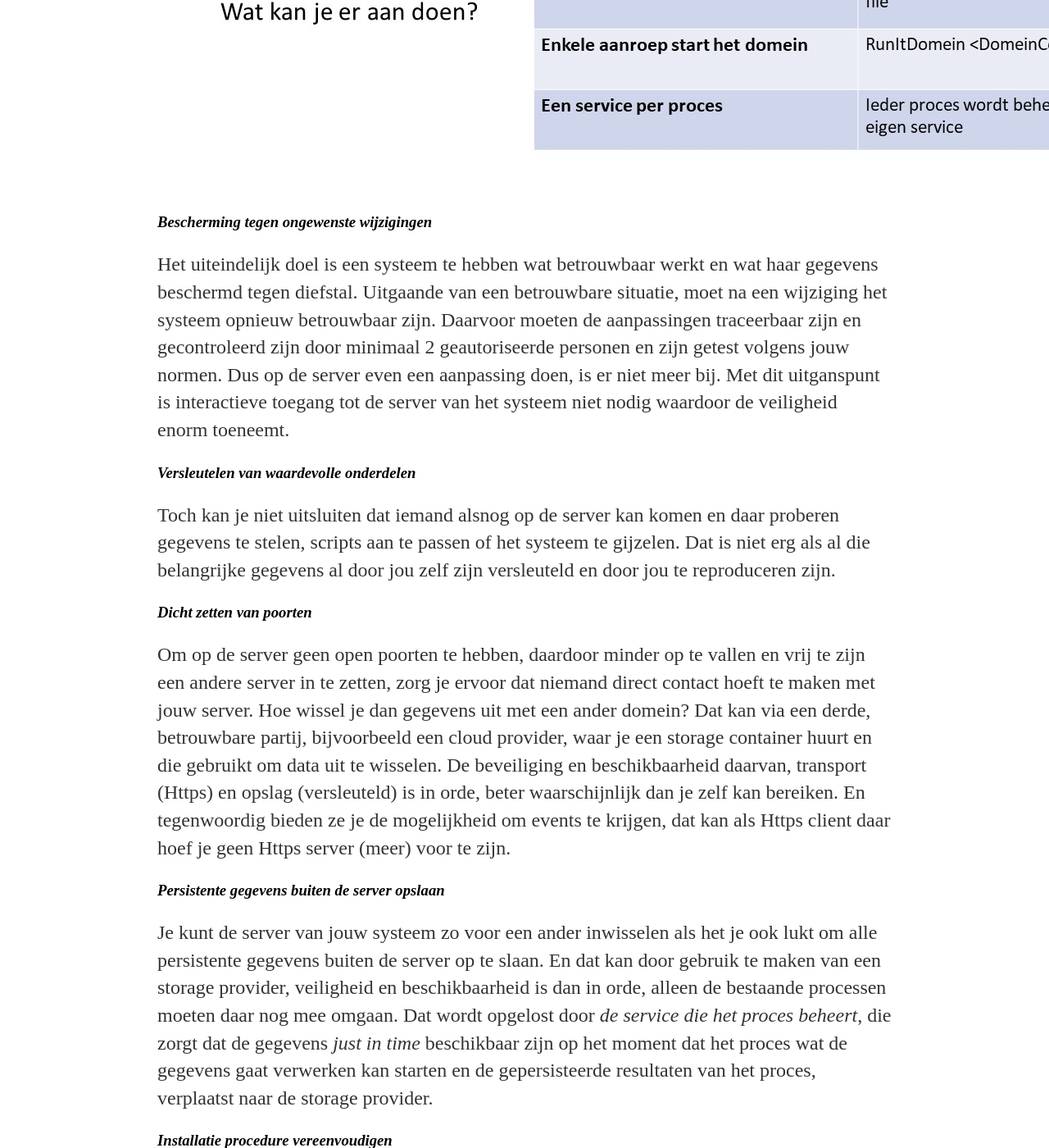
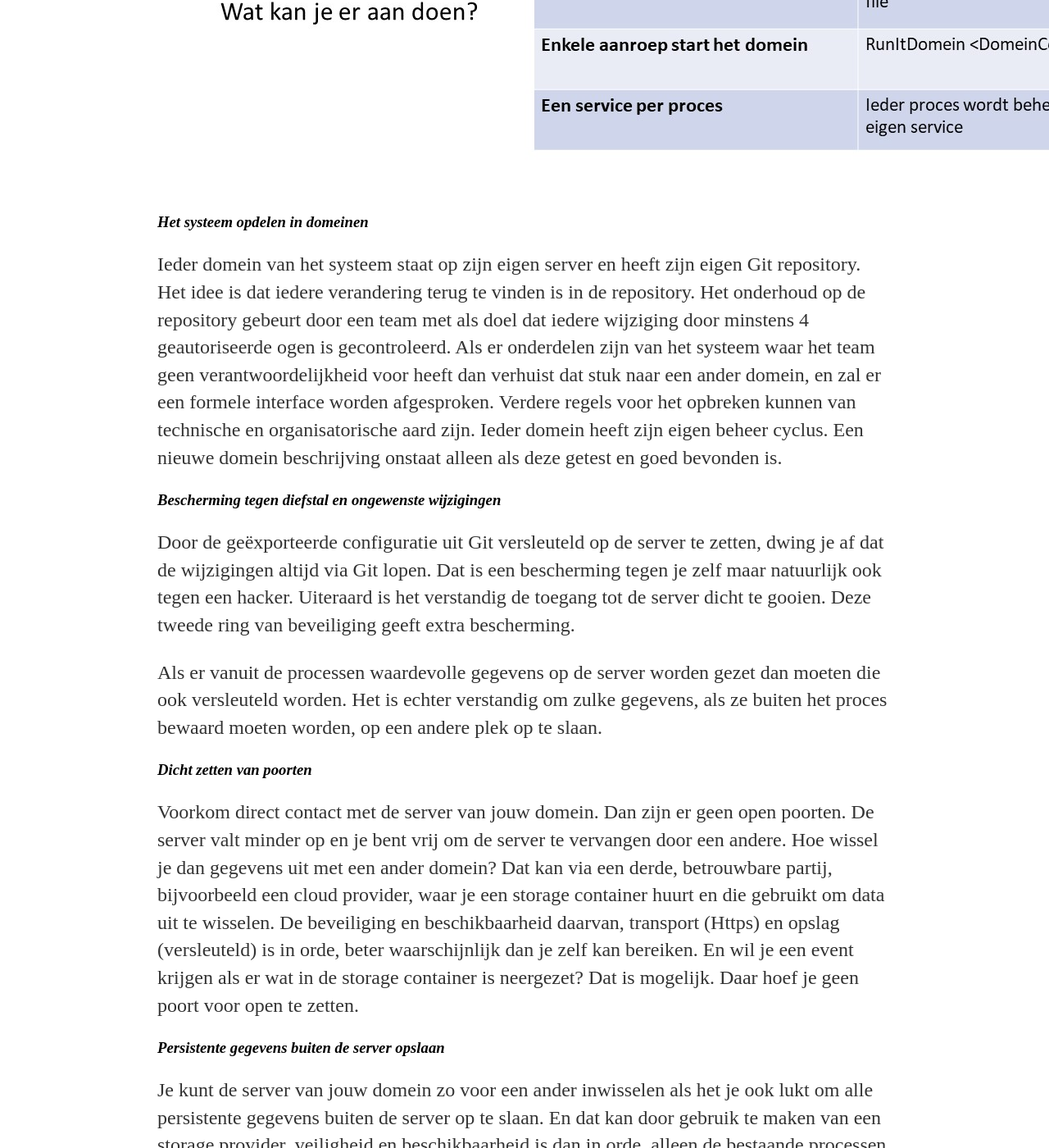
Before and after one commit to paedelm/paedelm.github.io, a Jekyll site: the page built from _posts/2021-05-24-oude systemen betrouwbaar maken.md, in a window 1280 px wide and 1400 px high, scrolled down 3536 px. Shown: the whole window at 82% size. Built offline with Jekyll 4.4.1, drawn with Linux system fonts in a browser that asks for light colours; some of the changed text lies outside the part shown.

Commit message:
vele wijzigingen

```diff
--- a/_posts/2021-05-24-oude systemen betrouwbaar maken.md
+++ b/_posts/2021-05-24-oude systemen betrouwbaar maken.md
@@ -20,16 +20,16 @@ date: 2021-05-24
 
 ### Als halfautomatisch systeem ontworpen
 
- Het ontwerp ging vroeger uit van zoveel mogelijk geautomatiseerde processen. In normale gevallen lukt dat, maar bij een lichte verstoring was een handmatige correctie gebruikelijk. Tegenwoordig merken we dat toegang voor handmatig ingrijpen gebruikt wordt voor het aanvallen van een systeem. Eenmaal toegang gekregen heeft men vaak (te) grote bevoegdheden en is er lastig te traceren wat voor acties er zijn ondernomen. Een goed bedoelende specialist kan onbedoeld het systeem ondermijnen, die andere specialist, de hacker,  is er op uit, dat merk je direct of je komt er pas (veel) later achter.
+ Het ontwerp ging vroeger uit van zoveel mogelijk geautomatiseerde processen. In normale gevallen lukt dat, maar bij een lichte verstoring was een handmatige correctie gebruikelijk. Tegenwoordig merken we dat toegang voor handmatig ingrijpen gebruikt wordt voor het aanvallen van een systeem. Eenmaal toegang gekregen heeft men vaak (te) grote bevoegdheden en is er lastig te traceren wat voor acties er zijn ondernomen. Een goed bedoelende specialist kan onbedoeld het systeem ondermijnen, die andere specialist, de hacker, doet het bewust. Soms is de ondermijning direct merkbaar, maar het kan ook sluimerend zijn eventueel ter voorbereiding op iets ergers.
 
 ### Meerdere disciplines zijn verantwoordelijk
 
- Wat vroeger ook een rol speelde: er waren twee disciplines verantwoordelijk voor een IT systeem, de ene schreef de software en de andere rolde het uit. Dat resulteerde nogal eens in incomplete gegevens bij de overdracht, bij het over te dragen programma hoort ook extra informatie zoals de voorwaarde waaronder het moet draaien, parameters die afhankelijk zijn van de omgeving waarin het gaat draaien en nog meer. Een handleiding moest uitkomst bieden. Maar het is een kunst om die te maken, en dat is meestal niet de hobby van een software ontwikkelaar.
+ Wat vroeger ook een rol speelde: er waren twee disciplines verantwoordelijk voor een IT systeem, de ene schreef de software en de andere rolde het uit. Dat resulteerde nogal eens in incomplete gegevens bij de overdracht, bij het over te dragen programma hoort ook extra informatie zoals de voorwaarde waaronder het moet draaien, parameters die afhankelijk zijn van de omgeving waarin het gaat draaien en nog meer. Een handleiding moest uitkomst bieden. Maar het is een kunst om die te maken.
  Het IT systeem werd ook niet in zijn geheel overgedragen maar het was een set onderdelen, ieder met zijn eigen instructies. Installatie gaat dan bijna nooit in één keer goed, met als gevolg handmatige correcties en (te)korte testen om de goede werking te controleren. Men is (te) snel tevreden met de werking waardoor er soms vervelende subtiele fouten onopgemerkt blijven.
 
 ### Toegankelijk maken van de server voor andere systemen
 
- De systemen draaien nooit helemaal geïsoleerd, er zijn meestal gegevens van anderen systemen nodig. Bij zo'n overdracht was er meestal direct contact tussen de servers van beide systemen.
+ De systemen draaien nooit helemaal geïsoleerd, er zijn meestal gegevens van anderen systemen nodig. Bij zo'n overdracht is er meestal direct contact tussen de servers van beide systemen.
  Hiervoor wordt een poort open gezet, die goed beveiligd moet worden. Beveiligen betekent in dit geval zorgen dat je met de laatste security patches werkt. Dat wil vaak misgaan. Veel bedrijven wachten te lang met het aanbrengen van die patches. Dit komt regelmatig in de Media.
 
 ### Waardevolle gegevens zijn zichtbaar aanwezig op de server van het systeem
@@ -46,25 +46,29 @@ date: 2021-05-24
 
 ![](/WatKunJeErAanDoen.jpg)
 
-### _Bescherming tegen ongewenste wijzigingen_
+### _Het systeem opdelen in domeinen_
 
-  Het uiteindelijk doel is een systeem te hebben wat betrouwbaar werkt en wat haar gegevens beschermd tegen diefstal. Uitgaande van een betrouwbare situatie, moet na een wijziging het systeem opnieuw betrouwbaar zijn. Daarvoor moeten de aanpassingen traceerbaar zijn en gecontroleerd zijn door minimaal 2 geautoriseerde personen en zijn getest volgens jouw normen. Dus op de server even een aanpassing doen, is er niet meer bij. Met dit uitganspunt is interactieve toegang tot de server van het systeem niet nodig waardoor de veiligheid enorm toeneemt.
+  Ieder domein van het systeem staat op zijn eigen server en heeft zijn eigen Git repository. Het idee is dat iedere verandering terug te vinden is in de repository. Het onderhoud op de repository gebeurt door een team met als doel dat iedere wijziging door minstens 4 geautoriseerde ogen is gecontroleerd. Als er onderdelen zijn van het systeem waar het team geen verantwoordelijkheid voor heeft dan verhuist dat stuk naar een ander domein, en zal er een formele interface worden afgesproken. Verdere regels voor het opbreken kunnen van technische en organisatorische aard zijn. Ieder domein heeft zijn eigen beheer cyclus.
+  Een nieuwe domein beschrijving onstaat alleen als deze getest en goed bevonden is.
 
-### _Versleutelen van waardevolle onderdelen_
 
-  Toch kan je niet uitsluiten dat iemand alsnog op de server kan komen en daar proberen gegevens te stelen, scripts aan te passen of het systeem te gijzelen. Dat is niet erg als al die belangrijke gegevens al door jou zelf zijn versleuteld en door jou te reproduceren zijn.
+### _Bescherming tegen diefstal en ongewenste wijzigingen_
+
+  Door de geëxporteerde configuratie uit Git versleuteld op de server te zetten, dwing je af dat de wijzigingen altijd via Git lopen. Dat is een bescherming tegen je zelf maar natuurlijk ook tegen een hacker. Uiteraard is het verstandig de toegang tot de server dicht te gooien. Deze tweede ring van beveiliging geeft extra bescherming.
+
+  Als er vanuit de processen waardevolle gegevens op de server worden gezet dan moeten die ook versleuteld worden. Het is echter verstandig om zulke gegevens, als ze buiten het proces bewaard moeten worden, op een andere plek op te slaan.
 
 ### _Dicht zetten van poorten_
 
-  Om op de server geen open poorten te hebben, daardoor minder op te vallen en vrij te zijn een andere server in te zetten, zorg je ervoor dat niemand direct contact hoeft te maken met jouw server. Hoe wissel je dan gegevens uit met een ander domein? Dat kan via een derde, betrouwbare partij, bijvoorbeeld een cloud provider, waar je een storage container huurt en die gebruikt om data uit te wisselen. De beveiliging en beschikbaarheid daarvan, transport (Https) en opslag (versleuteld) is in orde, beter waarschijnlijk dan je zelf kan bereiken. En tegenwoordig bieden ze je de mogelijkheid om events te krijgen, dat kan als Https client daar hoef je geen Https server (meer) voor te zijn.
+  Voorkom direct contact met de server van jouw domein. Dan zijn er geen open poorten. De server valt minder op en je bent vrij om de server te vervangen door een andere. Hoe wissel je dan gegevens uit met een ander domein? Dat kan via een derde, betrouwbare partij, bijvoorbeeld een cloud provider, waar je een storage container huurt en die gebruikt om data uit te wisselen. De beveiliging en beschikbaarheid daarvan, transport (Https) en opslag (versleuteld) is in orde, beter waarschijnlijk dan je zelf kan bereiken. En wil je een event krijgen als er wat in de storage container is neergezet? Dat is mogelijk. Daar hoef je geen poort voor open te zetten.
 
 ### _Persistente gegevens buiten de server opslaan_
 
-  Je kunt de server van jouw systeem zo voor een ander inwisselen als het je ook lukt om alle persistente gegevens buiten de server op te slaan. En dat kan door gebruik te maken van een storage provider, veiligheid en beschikbaarheid is dan in orde, alleen de bestaande processen moeten daar nog mee omgaan. Dat wordt opgelost door _de service die het proces beheert_, die zorgt dat de gegevens _just in time_ beschikbaar zijn op het moment dat het proces wat de gegevens gaat verwerken kan starten en de gepersisteerde resultaten van het proces, verplaatst naar de storage provider.
+  Je kunt de server van jouw domein zo voor een ander inwisselen als het je ook lukt om alle persistente gegevens buiten de server op te slaan. En dat kan door gebruik te maken van een storage provider, veiligheid en beschikbaarheid is dan in orde, alleen de bestaande processen moeten daar nog mee omgaan. Dat wordt opgelost door _de service die het proces beheert_, die zorgt dat de gegevens _just in time_ beschikbaar zijn op het moment dat het proces wat de gegevens gaat verwerken kan starten. De gepersisteerde resultaten van het proces worden na afloop verplaatst naar de storage provider.
 
 ### _Installatie procedure vereenvoudigen_
 
-  Het domein (zie opbreken in domeinen) is eenvoudiger te installeren op een server als de domeinbeschrijving maar uit één configuratiebestand bestaat.
+  Het domein is eenvoudiger te installeren op een server als de domeinbeschrijving maar uit één configuratiebestand bestaat.
 
 ### _Enkele aanroep start het domein_
 
@@ -80,13 +84,12 @@ date: 2021-05-24
 
   Iedere wijziging betekent een nieuwe domeinbeschrijving, met nieuwe, gewijzigde of verwijderde services.
 
-  Een nieuwe domein beschrijving onstaat alleen als deze getest en goed bevonden is.
 ## Werkwijze
 
   ![](/Werkwijze.jpg)
 ### **_Breek het systeem op in domeinen_**
 
-  Ieder domein van het systeem staat op zijn eigen server en heeft zijn eigen Git repository. Het idee is dat iedere verandering terug te vinden is in de repository. Het onderhoud op de repository gebeurt door een team met als doel dat iedere wijziging door minstens 4 ogen is gecontroleerd. Als er onderdelen zijn van het systeem waar het team geen verantwoordelijkheid voor heeft dan verhuist dat stuk naar een ander domein, en zal er een formele interface worden afgesproken. Verdere regels voor het opbreken kunnen van technische en organisatorische aard zijn. Ieder domein heeft zijn eigen beheer cyclus.
+  Het resultaat is één domein per server beschreven in één repository onder verantwoordelijkheid van één team. Let vooral op dat er geen onderdelen zijn waar een ander team voor verantwoordelijk is. Een goede indeling kan voorkomen dat een voor jou niet traceerbare wijziging, de oorzaak is van het falen van jouw systeem.
 
 ### **_Beheer het IT domein als een geheel_**
 
@@ -111,32 +114,64 @@ date: 2021-05-24
 
  De informatie haal je uit de gegevens van het bestaande systeem. Soms is die informatie nog niet geschikt om op te nemen: een Java of C# sourcefile is niet uitvoerbaar die moet eerst gecompileerd worden. Dat compileren kan je doen op het moment dat jouw functie wordt aangeroepen om de informatie aan te leveren voor de service waarin deze programmataak een rol speelt.
 
- Echt nieuwe dingen ga je niet doen. Een complete beschrijving maken, is verzamelen van wat er al is. En wat je tijdens het ontwikkel proces met de hand deed, ga je nu geautomatiseerd doen. Daarmee leg je de kennis in de hoofden van mensen vast in Git.
+### **_Beheer van aanpassingen_**
+ Als je het domein gaat aanpassen, ontstaat een tweede versie van het domein. Want naast de actuele versie ontstaat de nieuwe versie die nog in ontwikkeling is. De sources van beide versies moeten onderhouden kunnen worden. Daarvoor wordt er in Git een Change opgenomen.
+ Als er vanwege de Change een service veranderd (nieuw, gewijzigd of verwijderd) moet worden dan wordt daar een nieuwe versie van gemaakt en die versie wordt gekoppeld aan de Change. De change doorloopt een levensloop van Ontwikkeling via extra omgevingen uiteindelijk naar Productie. Door de koppeling met de versie weet de export functie in Git welke versies van de services in de beschrijving van de desbetreffende omgevingen komen.
+
+### **_Verzamelen rangschikken en vastleggen_**
+ Echt nieuwe dingen ga je niet doen. Een complete beschrijving maken, is verzamelen van wat er al is, dat rangschikken en vastleggen. En wat je tijdens het ontwikkel proces met de hand deed, ga je nu geautomatiseerd doen. Daarmee leg je de kennis in de hoofden van mensen vast in Git.
 
 ## De datastructuren van een IT domein op een rijtje
 
   ![](/datastructuren.jpg)
 
- - Stap
-   een stap is een flow of een task
-   een stap geeft altijd een resultaat
- - Flow
-   Een flow is een lijst van stappen
- - Taak
-   Een taak is een programma of script of dll-aanroep
-   het is de bouwsteen van een proces
- - Proces
-   Een proces is een stap die op basis van een "voorwaarde" stap wordt uitgevoerd
- - Voorwaarde
-   Dit is een Stap die bepaald of een Proces uitgevoerd kan worden.
- - Service
-   Een Service verzorgt de uitvoering van een Proces op basis van de "voorwaarde" stap
-   De Service doet dit repeterend met een op te geven interval.
- - De server
-   De server wordt beschreven met een dockerfile
-   In die dockerfile staat het Operating System en alle noodzakelijke software beschreven.
-   Het entrypoint is het programma runITdomein met de domeinbeschrijving als parameter.
+- Stap
+  Met een stap beschrijf je een programma flow of een enkele taak of combinaties daarvan.
+  Dit is de definitie in woorden:
+  Een Stap is een Flow of Taak
+  Een Flow is een lijst van Stappen (list<Stap>)
+  Een Taak is een Programma met parameters
+  een Stap geeft altijd een resultaat van "goed" of "fout"
 
-### Beheer van aanpassingen
+- Flow
+  Een flow is een lijst van stappen.
+  De stappen worden in volgorde uitgevoerd behalve bij de Parallel Flow.
+  Bij de Unconditional Flow worden alle stappen uitgevoerd.
+  Bij de UntilOk Flow stopt het uitvoering na de eerste Stap die goed gaat.
+  Bij de UntilError Flow stopt de uitvoering na de eerste Stap die fout gaat.
+  Bij de Parallel Flow worden alle Stappen tegelijk gestart.
 
-Er wordt een change(aanpassing) opgenomen in Git als er iets veranderd moet worden in het domein. Van iedere service die het raakt, wordt een nieuwe versie gemaakt en gekoppeld aan de Change. De change doorloopt een levensloop van Ontwikkeling ... Productie. Door de koppeling met de versie weet de export functie in Git welke versies van de services in de beschrijving van de desbetreffende omgevingen komen.
+- Taak
+  Een taak is een programma of script of dll-aanroep
+
+- Proces
+  Een Proces bestaat uit een Stap.
+  Die Stap is een enkele Taak of een Flow die de verwerking van het Proces doet.
+
+- Voorwaarde
+  Dit is een Stap die bepaald of een Proces uitgevoerd kan worden.
+- Archivering (Archief Stap)
+  De Archivering is de Stap ter afsluiting van het Proces om de Voorwaarde hiervan op te heffen.
+  Ter verduidelijking: als de voorwaarde het bestaan van path "input/mutatie123.txt" is dan verplaatst de Archivering deze bijvoorbeeld naar "archief/mutatie123.txt".
+  Hiermee voorkom je dat het bestand twee keer wordt verwerkt.
+
+- Service
+  Een Service verzorgt de uitvoering van een Proces op basis van de Voorwaarde
+  Als de Voorwaarde succesvol is uitgevoerd, wordt het Proces uitgevoerd.
+  Als het Proces succesvol is uitgevoerd wordt de Archivering uitgevoerd.
+  De Service doet dit repeterend met een op te geven interval.
+
+- Test
+  De Test is een Flow bestaande uit 3 stappen: TestInit, Service, TestOpruimen.
+  Precies beschreven is het: UnconditionalFlow(AndFlow(TestInit;Service);TestOpruimen)
+  In taal: TestInit wordt gedraaid, als dat goed is gegaan dan draait de Service en ongeacht de eerdere resultaten draait TestOpruimen.
+
+- De server
+  De server wordt beschreven met een dockerfile
+  In die dockerfile staat het Operating System en alle noodzakelijke software beschreven.
+  Het entrypoint is het programma runITdomein met de domeinbeschrijving als parameter.
+
+## Samenvatting
+
+  Er zullen heel wat IT systemen zijn die hun werk naar behoren doen maar daarbij soms een handmatig zetje nodig hebben. De oudere systemen zijn niet altijd bijgewerkt met de laatste versies van de software. Dat heeft misschien te maken met personeel wat er niet meer is, beschrijvingen die niet meer kloppen en dat het lastig is het systeem te testen. Het is de vrees voor omvallen van het systeem waardoor men niet graag aanpast. Hierdoor wordt het systeem gevoeliger voor aanvallen van buiten en eenmaal binnen op de server heeft een aanvaller vrij spel.
+  Als je zonder angst verder wil met zo'n systeem dan zal je een keer alles wat nodig is om het systeem te ontwikkelen, te testen en te draaien, moeten verzamelen en gestructureerd vast leggen in een Git repository. Daarmee komt automatisch testen binnen bereik, kan je de processen beter beheersen en wordt het mogelijk om gebruik te maken van nieuwe technieken zonder het bestaande helemaal om te gooien.
```
